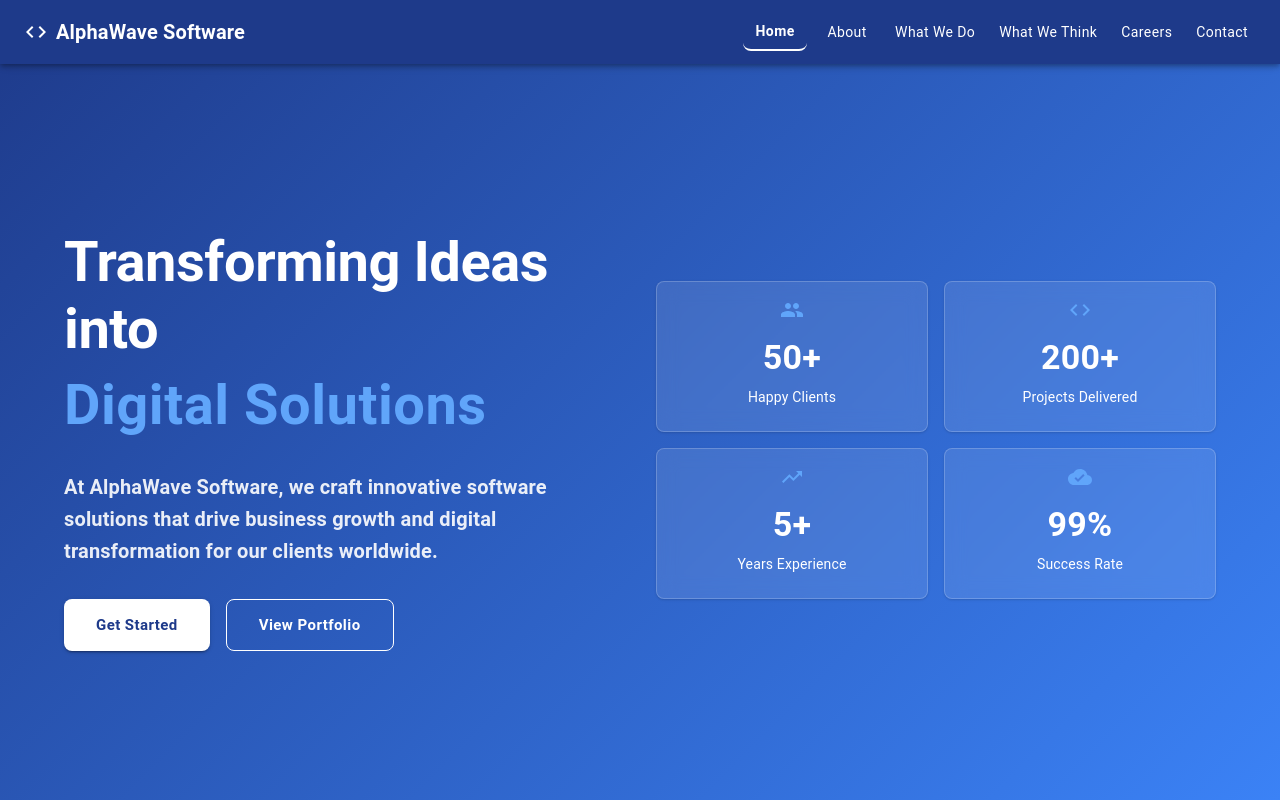
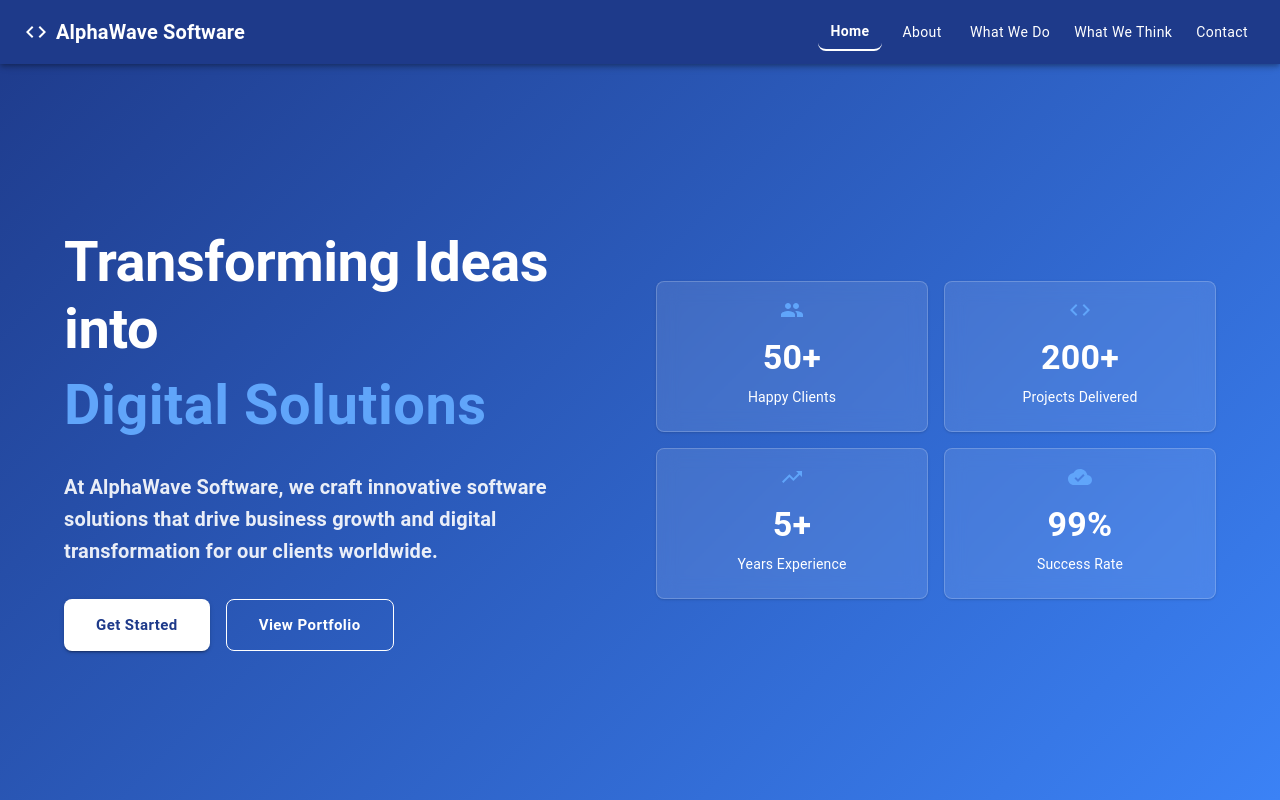
Before and after one commit to Parth2704/alpha_wave_softwares, a React (Create React App) app: page / in a window 1280 px wide. Shown: the top 800 px of the page. Built offline with nearby package versions, Linux system fonts and the light colour scheme.

Commit message:
remover caree

```diff
--- a/src/App.js
+++ b/src/App.js
@@ -82,7 +82,7 @@
           <Services />
           <Technologies />
           <Insights />
-          <Careers />
+          {/* <Careers /> */}
           <Contact />
         </main>
         <Footer />
--- a/src/components/Header.jsx
+++ b/src/components/Header.jsx
@@ -23,7 +23,7 @@
   { label: 'About', section: 'about' },
   { label: 'What We Do', section: 'services' },
   { label: 'What We Think', section: 'insights' },
-  { label: 'Careers', section: 'careers' },
+  // { label: 'Careers', section: 'careers' },
   { label: 'Contact', section: 'contact' },
 ];
 
```
